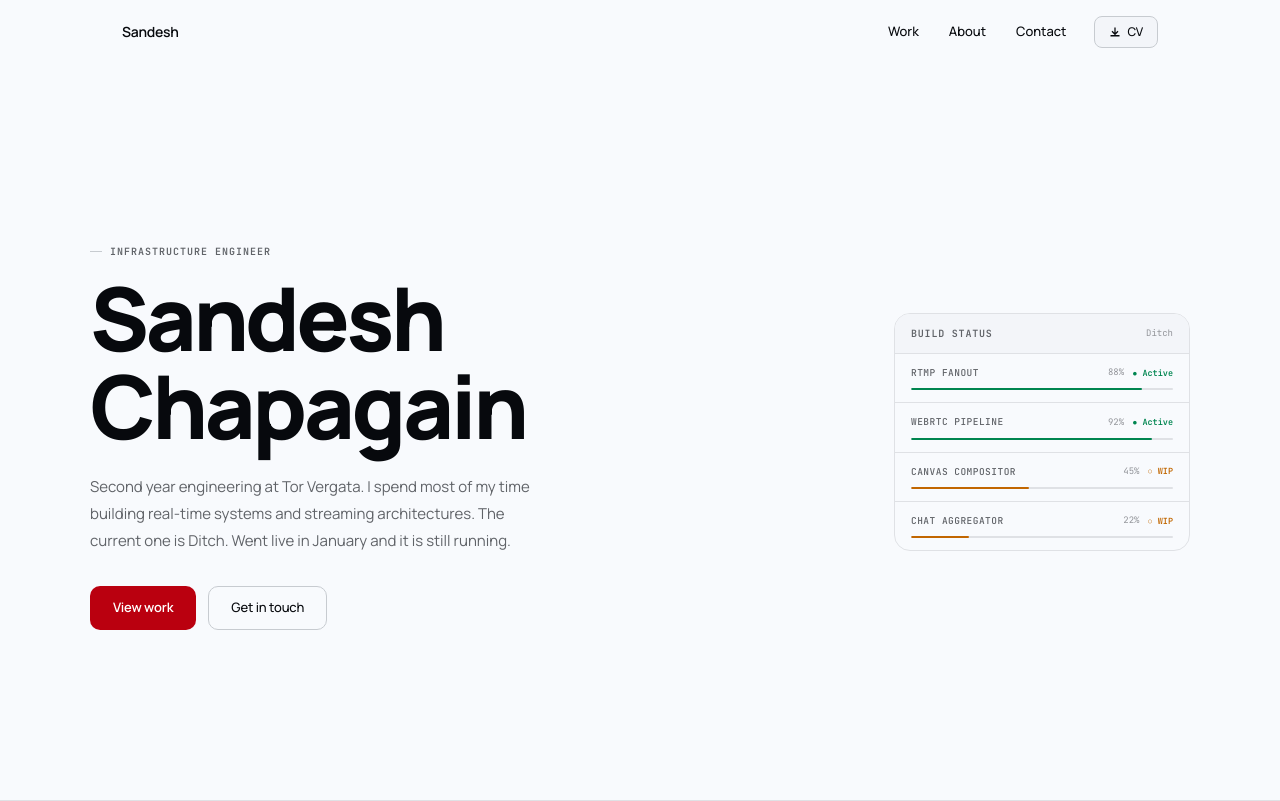
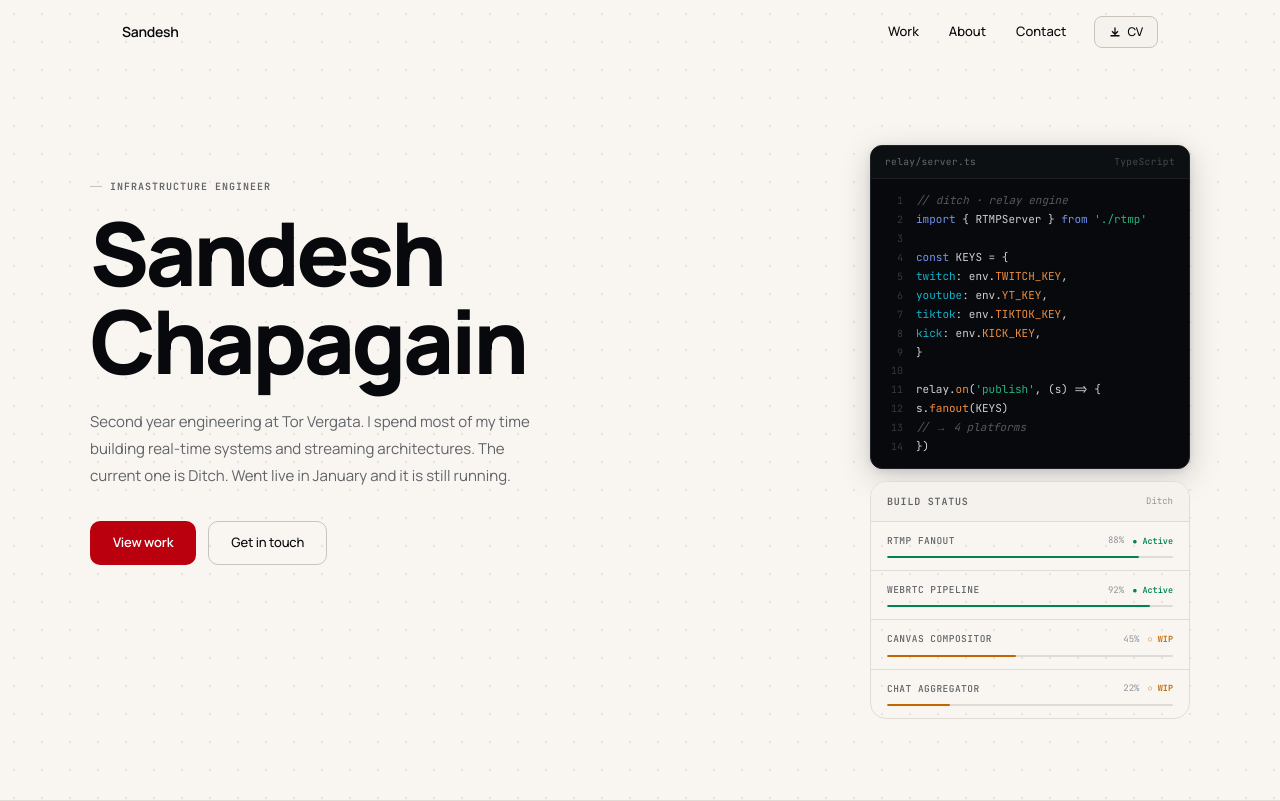
Before and after one commit to Dexasan/portfolio, a Next.js app: page / in a window 1280 px wide. Shown: the top 801 px of the page. Built offline with nearby package versions, Linux system fonts and the light colour scheme.

Commit message:
feat: warm palette, dot-grid hero, relay code window

```diff
--- a/app/globals.css
+++ b/app/globals.css
@@ -4,12 +4,12 @@
   --font-sans: var(--font-manrope);
   --font-mono: var(--font-mono);
 
-  /* Light precision palette */
-  --color-bg:           oklch(98.5% 0.004 258);
-  --color-bg-card:      oklch(97% 0.005 258);
-  --color-bg-raised:    oklch(94.5% 0.007 258);
-  --color-border:       oklch(91% 0.006 258);
-  --color-border-hi:    oklch(84% 0.009 258);
+  /* Warm light palette */
+  --color-bg:           oklch(97.5% 0.007 80);
+  --color-bg-card:      oklch(96% 0.008 80);
+  --color-bg-raised:    oklch(93.5% 0.010 80);
+  --color-border:       oklch(89.5% 0.010 80);
+  --color-border-hi:    oklch(82% 0.014 80);
   --color-text:         oklch(14% 0.009 258);
   --color-muted:        oklch(50% 0.009 258);
   --color-dim:          oklch(67% 0.007 258);
@@ -18,6 +18,63 @@
   --color-signal:       oklch(52% 0.17 165);
   --color-amber:        oklch(60% 0.18 70);
 }
+
+/* ── HERO DOT GRID ── */
+
+.hero-grid {
+  background-image: radial-gradient(
+    circle,
+    oklch(75% 0.018 82 / 0.28) 1px,
+    transparent 1px
+  );
+  background-size: 28px 28px;
+}
+
+/* ── CODE WINDOW ── */
+
+.code-window {
+  background: oklch(14% 0.008 258);
+  border-radius: 12px;
+  overflow: hidden;
+  border: 1px solid oklch(25% 0.009 258);
+  box-shadow: 0 8px 32px oklch(0% 0 0 / 0.18), 0 2px 8px oklch(0% 0 0 / 0.10);
+}
+
+.cw-header {
+  display: flex;
+  align-items: center;
+  justify-content: space-between;
+  padding: 9px 14px;
+  background: oklch(17% 0.008 258);
+  border-bottom: 1px solid oklch(23% 0.008 258);
+}
+
+.cw-body {
+  padding: 12px 14px;
+  overflow-x: auto;
+}
+
+.cw-line {
+  display: flex;
+  align-items: baseline;
+}
+
+.cw-ln {
+  color: oklch(34% 0.006 258);
+  user-select: none;
+  min-width: 18px;
+  margin-right: 13px;
+  font-size: 10px;
+  text-align: right;
+  flex-shrink: 0;
+}
+
+.tok-cmt  { color: oklch(46% 0.006 258); font-style: italic; }
+.tok-kw   { color: oklch(68% 0.14 268); }
+.tok-str  { color: oklch(68% 0.14 162); }
+.tok-fn   { color: oklch(74% 0.15 57); }
+.tok-prop { color: oklch(70% 0.12 212); }
+.tok-txt  { color: oklch(86% 0.005 258); }
 
 /* ── RESET ── */
 
--- a/app/page.tsx
+++ b/app/page.tsx
@@ -5,6 +5,46 @@ export const metadata = {
   description:
     'Second year engineering at Tor Vergata. I spend most of my time building real-time systems and streaming architectures. The current one is Ditch. Went live in January and it is still running.',
 };
+
+function CwLine({ n, children }: { n: number; children: React.ReactNode }) {
+  return (
+    <div className="cw-line">
+      <span className="cw-ln">{n}</span>
+      <span>{children}</span>
+    </div>
+  );
+}
+
+function CodeWindow() {
+  return (
+    <div className="code-window" aria-hidden="true">
+      <div className="cw-header">
+        <span className="font-mono text-[9.5px] tracking-[0.04em]" style={{ color: 'oklch(52% 0.007 258)' }}>
+          relay/server.ts
+        </span>
+        <span className="font-mono text-[9.5px] tracking-[0.04em]" style={{ color: 'oklch(40% 0.007 258)' }}>
+          TypeScript
+        </span>
+      </div>
+      <div className="cw-body font-mono text-[11px] leading-[1.72]">
+        <CwLine n={1}><span className="tok-cmt">{'// ditch · relay engine'}</span></CwLine>
+        <CwLine n={2}><span className="tok-kw">import</span><span className="tok-txt">{' { RTMPServer } '}</span><span className="tok-kw">from</span><span className="tok-str">{" './rtmp'"}</span></CwLine>
+        <CwLine n={3}><span className="tok-txt">&nbsp;</span></CwLine>
+        <CwLine n={4}><span className="tok-kw">const</span><span className="tok-txt">{' KEYS = {'}</span></CwLine>
+        <CwLine n={5}><span className="tok-txt">{'  '}</span><span className="tok-prop">twitch</span><span className="tok-txt">{':  env.'}</span><span className="tok-fn">TWITCH_KEY</span><span className="tok-txt">{','}</span></CwLine>
+        <CwLine n={6}><span className="tok-txt">{'  '}</span><span className="tok-prop">youtube</span><span className="tok-txt">{': env.'}</span><span className="tok-fn">YT_KEY</span><span className="tok-txt">{','}</span></CwLine>
+        <CwLine n={7}><span className="tok-txt">{'  '}</span><span className="tok-prop">tiktok</span><span className="tok-txt">{':  env.'}</span><span className="tok-fn">TIKTOK_KEY</span><span className="tok-txt">{','}</span></CwLine>
+        <CwLine n={8}><span className="tok-txt">{'  '}</span><span className="tok-prop">kick</span><span className="tok-txt">{':    env.'}</span><span className="tok-fn">KICK_KEY</span><span className="tok-txt">{','}</span></CwLine>
+        <CwLine n={9}><span className="tok-txt">{'}'}</span></CwLine>
+        <CwLine n={10}><span className="tok-txt">&nbsp;</span></CwLine>
+        <CwLine n={11}><span className="tok-txt">relay.</span><span className="tok-fn">on</span><span className="tok-txt">{'('}</span><span className="tok-str">{'\'publish\''}</span><span className="tok-txt">{', (s) => {'}</span></CwLine>
+        <CwLine n={12}><span className="tok-txt">{'  s.'}</span><span className="tok-fn">fanout</span><span className="tok-txt">{'(KEYS)'}</span></CwLine>
+        <CwLine n={13}><span className="tok-txt">{'  '}</span><span className="tok-cmt">{'// → 4 platforms'}</span></CwLine>
+        <CwLine n={14}><span className="tok-txt">{'})'}</span></CwLine>
+      </div>
+    </div>
+  );
+}
 
 function SigRow({
   label,
@@ -36,10 +76,7 @@ function SigRow({
         style={{ background: 'var(--color-border)' }}
         aria-hidden="true"
       >
-        <div
-          className="h-full rounded-full"
-          style={{ width: `${pct}%`, background: color }}
-        />
+        <div className="h-full rounded-full" style={{ width: `${pct}%`, background: color }} />
       </div>
     </div>
   );
@@ -75,16 +112,16 @@ export default function HomePage() {
     <>
       {/* ── HERO ── */}
       <section
-        className="flex flex-col pt-16"
+        className="hero-grid flex flex-col pt-16"
         style={{ minHeight: '100dvh' }}
         aria-label="Introduction"
       >
         <div className="flex-1 flex items-center py-16 px-5 sm:px-8">
           <div className="max-w-[1100px] mx-auto w-full">
-            <div className="grid grid-cols-1 lg:grid-cols-[1fr_296px] gap-12 lg:gap-16 items-center">
+            <div className="grid grid-cols-1 lg:grid-cols-[1fr_320px] gap-12 lg:gap-16 lg:items-start">
 
-              {/* Identity */}
-              <div>
+              {/* Left: Identity */}
+              <div className="lg:pt-6">
                 <p className="section-label anim-up" style={{ animationDelay: '0.05s' }}>
                   Infrastructure Engineer
                 </p>
@@ -112,10 +149,12 @@ export default function HomePage() {
                 </div>
               </div>
 
-              {/* Build status */}
+              {/* Right: Code window + Build status */}
+              <div className="flex flex-col gap-3 anim-up" style={{ animationDelay: '0.18s' }}>
+                <CodeWindow />
+
                 <div
-                className="border border-border rounded-2xl overflow-hidden anim-up"
-                style={{ animationDelay: '0.2s' }}
+                  className="border border-border rounded-2xl overflow-hidden"
                   aria-label="Build status"
                 >
                   <div className="flex items-center justify-between px-4 py-3 border-b border-border bg-bg-card">
@@ -128,6 +167,7 @@ export default function HomePage() {
                   <SigRow label="WebRTC pipeline"   pct={92} status="active" />
                   <SigRow label="Canvas compositor" pct={45} status="wip" />
                   <SigRow label="Chat aggregator"   pct={22} status="wip" />
+                </div>
               </div>
 
             </div>
```
Lines whose indentation alone changed are shown as unchanged.
